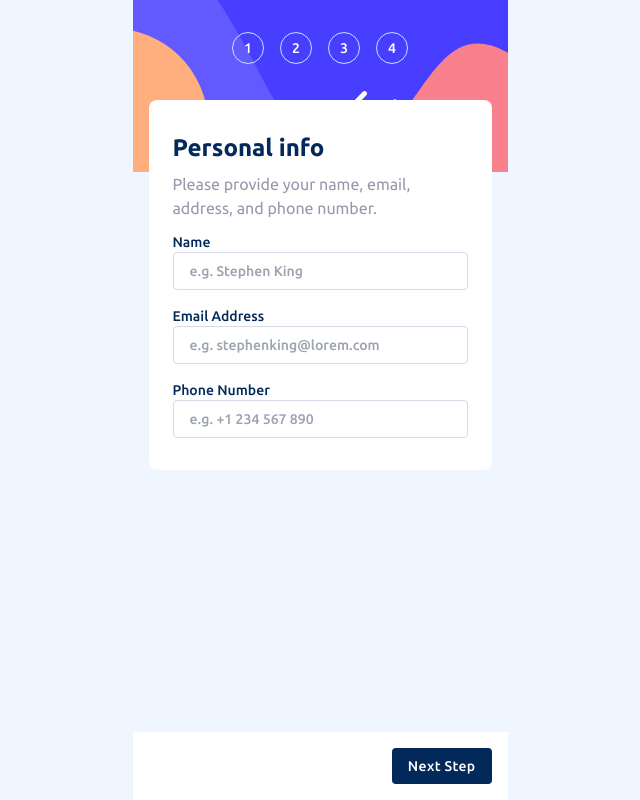
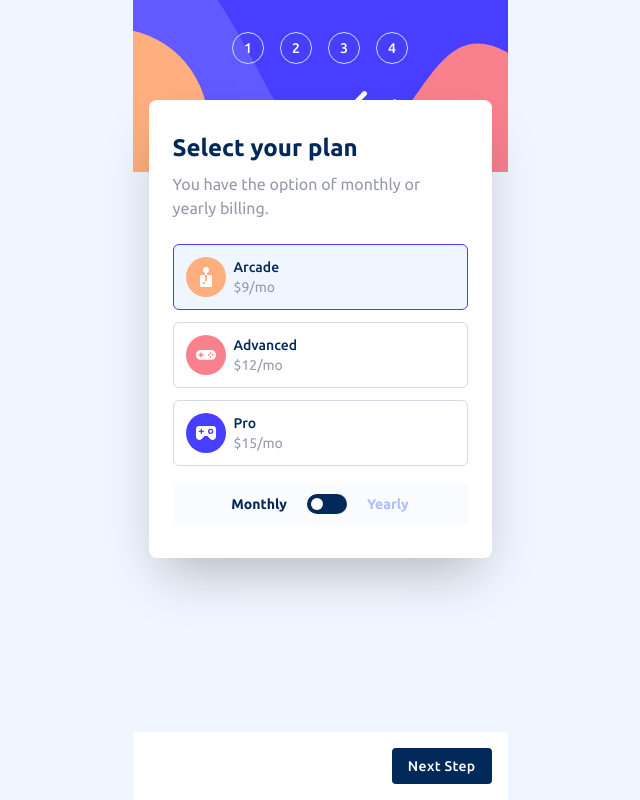
Before and after one commit to AmirhosseinHashemi/MultiStepForm, a React (Vite) app: page / in a window 1280 px wide. Shown: the whole page, without its empty margins (320-960 px from the left). Built offline with nearby package versions, Linux system fonts and the light colour scheme.

Commit message:
create Plan component

```diff
--- a/src/App.jsx
+++ b/src/App.jsx
@@ -1,10 +1,12 @@
 import Layout from "./components/Layout";
-import PersonalInfoForm from "./components/PersonalInfoForm";
+// import PersonalInfoForm from "./components/PersonalInfoForm";
+import Plan from "./components/Plan";
 
 function App() {
   return (
     <Layout>
-      <PersonalInfoForm />
+      {/* <PersonalInfoForm /> */}
+      <Plan />
     </Layout>
   );
 }
--- /dev/null
+++ b/src/components/Plan.jsx
@@ -0,0 +1,93 @@
+import { useState } from "react";
+
+function Plan() {
+  const [selectedPlan, setSelectedPlan] = useState("arcade");
+  const [paidOption, setPaidOption] = useState("monthly");
+
+  function handleSwitch() {
+    if (paidOption === "monthly") setPaidOption("yearly");
+    if (paidOption === "yearly") setPaidOption("monthly");
+  }
+
+  function handlePlan(planName) {
+    setSelectedPlan(planName);
+  }
+
+  return (
+    <section className="mt-[-72px] rounded-lg bg-neutral-white px-6 py-8 shadow-2xl">
+      <h2 className="text-2xl font-bold text-primary-blue-1">
+        Select your plan
+      </h2>
+      <p className="mb-6 mt-2 text-[16px] font-normal text-neutral-gray-1">
+        You have the option of monthly or yearly billing.
+      </p>
+
+      <div
+        onClick={() => handlePlan("arcade")}
+        className={`mt-3 flex cursor-pointer gap-2 rounded-md border p-3 align-top ${selectedPlan === "arcade" ? "border-primary-blue-2 bg-neutral-Magnolia" : "border-neutral-gray-2"}`}
+      >
+        <img className="h-10 w-10" src="images/icon-arcade.svg" alt="" />
+        <div>
+          <h3 className="text-sm font-medium text-primary-blue-1">Arcade</h3>
+          <p className="text-sm font-normal text-neutral-gray-1">$9/mo</p>
+          {paidOption === "yearly" && (
+            <p className="text-sm font-normal text-primary-blue-1">
+              2 months free
+            </p>
+          )}
+        </div>
+      </div>
+
+      <div
+        onClick={() => handlePlan("advanced")}
+        className={`mt-3 flex cursor-pointer gap-2 rounded-md border p-3 align-top ${selectedPlan === "advanced" ? "border-primary-blue-2 bg-neutral-Magnolia" : "border-neutral-gray-2"}`}
+      >
+        <img className="h-10 w-10" src="images/icon-advanced.svg" alt="" />
+        <div>
+          <h3 className="text-sm font-medium text-primary-blue-1">Advanced</h3>
+          <p className="text-sm font-normal text-neutral-gray-1">$12/mo</p>
+          {paidOption === "yearly" && (
+            <p className="text-sm font-normal text-primary-blue-1">
+              2 months free
+            </p>
+          )}
+        </div>
+      </div>
+
+      <div
+        onClick={() => handlePlan("pro")}
+        className={`mt-3 flex cursor-pointer gap-2 rounded-md border p-3 align-top ${selectedPlan === "pro" ? "border-primary-blue-2 bg-neutral-Magnolia" : "border-neutral-gray-2"}`}
+      >
+        <img className="h-10 w-10" src="images/icon-pro.svg" alt="" />
+        <div>
+          <h3 className="text-sm font-medium text-primary-blue-1">Pro</h3>
+          <p className="text-sm font-normal text-neutral-gray-1">$15/mo</p>
+          {paidOption === "yearly" && (
+            <p className="text-sm font-normal text-primary-blue-1">
+              2 months free
+            </p>
+          )}
+        </div>
+      </div>
+
+      <div className="mt-4 flex items-center justify-center gap-5 rounded-md bg-neutral-Alabaster py-3">
+        <p
+          className={`text-sm font-bold ${paidOption === "monthly" ? "text-primary-blue-1" : "text-primary-blue-3"}`}
+        >
+          Monthly
+        </p>
+        <button
+          onClick={handleSwitch}
+          className={`relative h-5 w-10 rounded-3xl bg-primary-blue-1 after:absolute after:top-1/2 after:h-3 after:w-3 after:-translate-y-1/2 after:rounded-full after:bg-neutral-Alabaster after:transition-all ${paidOption === "monthly" ? "after:left-1" : "after:left-6"}`}
+        ></button>
+        <p
+          className={`text-sm font-bold ${paidOption === "yearly" ? "text-primary-blue-1" : "text-primary-blue-3"}`}
+        >
+          Yearly
+        </p>
+      </div>
+    </section>
+  );
+}
+
+export default Plan;
```
